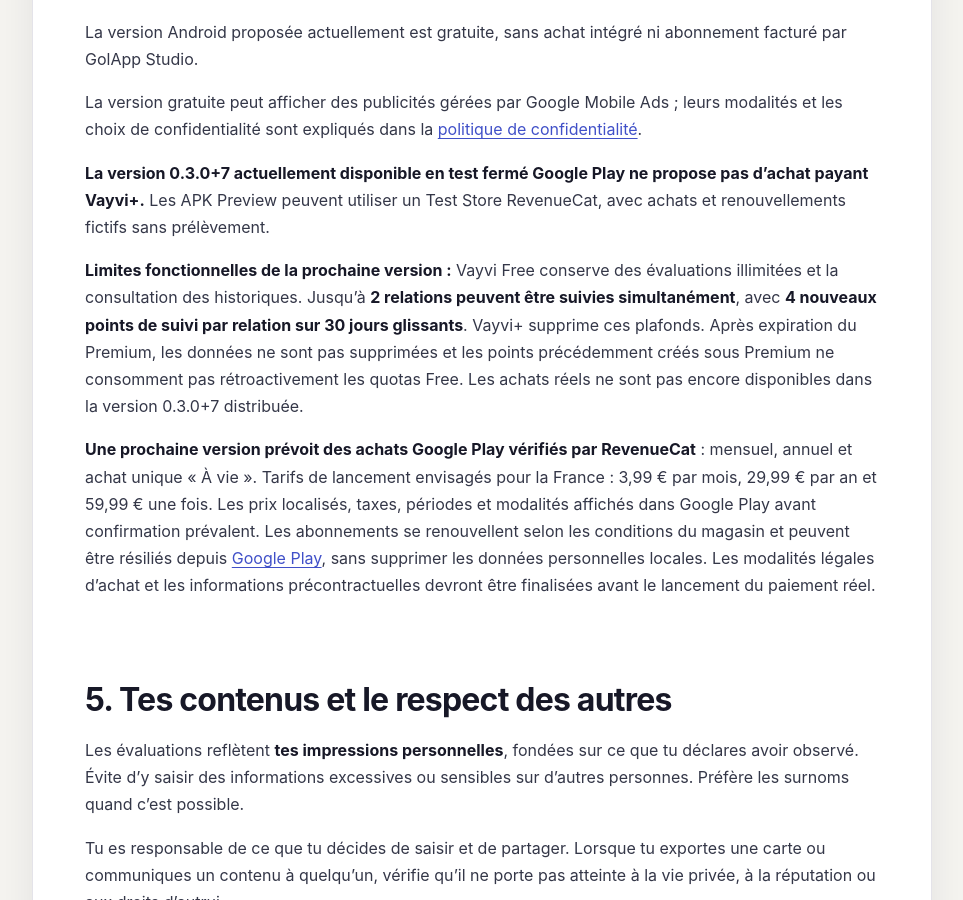
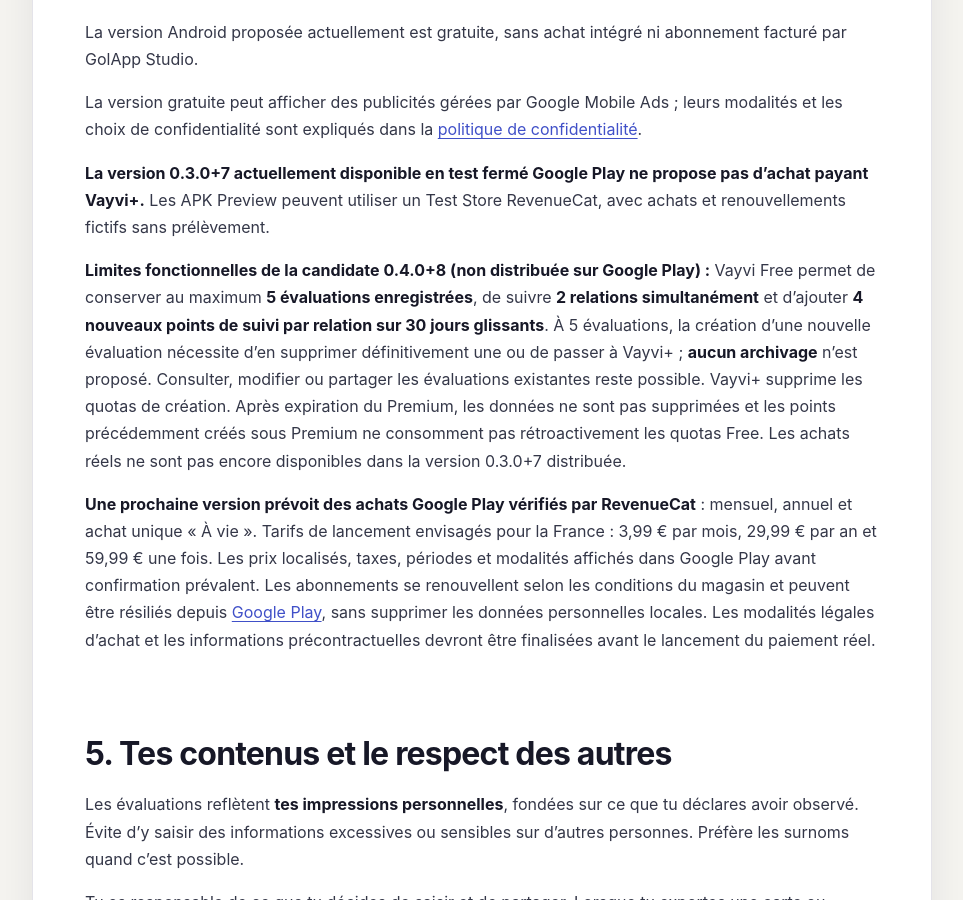
Before and after one commit to ShamsGolap/vayvi-privacy, a Jekyll site: the page built from cgu.md, in a window 1280 px wide and 900 px high, scrolled down 1744 px. Shown: the whole window, without its empty margins (158-1121 px from the left). Built offline with Jekyll 4.4.1, drawn with Linux system fonts in a browser that asks for light colours; some of the changed text lies outside the part shown.

Commit message:
docs(terms): décrire les limitations 0.4 sans annoncer une vente active [skip ci]

```diff
--- a/cgu.md
+++ b/cgu.md
@@ -6,9 +6,9 @@ description: Conditions d'utilisation de l'application mobile Vayvi publiée par
 
 # Conditions générales d’utilisation de Vayvi
 
-**Version des CGU : 1.1 — 2 novembre 2026**
+**Version des CGU : 1.2 — 17 novembre 2026**
 
-Ces conditions présentent simplement ce que propose Vayvi et les règles qui accompagnent son utilisation. Elles concernent la version gratuite Android et son programme de test fermé. La politique de confidentialité est un document distinct.
+Ces conditions présentent simplement ce que propose Vayvi et les règles qui accompagnent son utilisation. Elles distinguent la version Android 0.3.0+7 effectivement distribuée en test fermé de la candidate 0.4.0+8 encore en préparation. La politique de confidentialité est un document distinct.
 
 ## 1. Qui propose Vayvi ?
 
@@ -44,7 +44,7 @@ La version gratuite peut afficher des publicités gérées par Google Mobile Ads
 
 **La version 0.3.0+7 actuellement disponible en test fermé Google Play ne propose pas d'achat payant Vayvi+.** Les APK Preview peuvent utiliser un Test Store RevenueCat, avec achats et renouvellements fictifs sans prélèvement.
 
-**Limites fonctionnelles de la prochaine version :** Vayvi Free conserve des évaluations illimitées et la consultation des historiques. Jusqu'à **2 relations peuvent être suivies simultanément**, avec **4 nouveaux points de suivi par relation sur 30 jours glissants**. Vayvi+ supprime ces plafonds. Après expiration du Premium, les données ne sont pas supprimées et les points précédemment créés sous Premium ne consomment pas rétroactivement les quotas Free. Les achats réels ne sont pas encore disponibles dans la version 0.3.0+7 distribuée.
+**Limites fonctionnelles de la candidate 0.4.0+8 (non distribuée sur Google Play) :** Vayvi Free permet de conserver au maximum **5 évaluations enregistrées**, de suivre **2 relations simultanément** et d'ajouter **4 nouveaux points de suivi par relation sur 30 jours glissants**. À 5 évaluations, la création d'une nouvelle évaluation nécessite d'en supprimer définitivement une ou de passer à Vayvi+ ; **aucun archivage** n'est proposé. Consulter, modifier ou partager les évaluations existantes reste possible. Vayvi+ supprime les quotas de création. Après expiration du Premium, les données ne sont pas supprimées et les points précédemment créés sous Premium ne consomment pas rétroactivement les quotas Free. Les achats réels ne sont pas encore disponibles dans la version 0.3.0+7 distribuée.
 
 **Une prochaine version prévoit des achats Google Play vérifiés par RevenueCat** : mensuel, annuel et achat unique « À vie ». Tarifs de lancement envisagés pour la France : 3,99 € par mois, 29,99 € par an et 59,99 € une fois. Les prix localisés, taxes, périodes et modalités affichés dans Google Play avant confirmation prévalent. Les abonnements se renouvellent selon les conditions du magasin et peuvent être résiliés depuis [Google Play](https://play.google.com/store/account/subscriptions), sans supprimer les données personnelles locales. Les modalités légales d'achat et les informations précontractuelles devront être finalisées avant le lancement du paiement réel.
 
```
